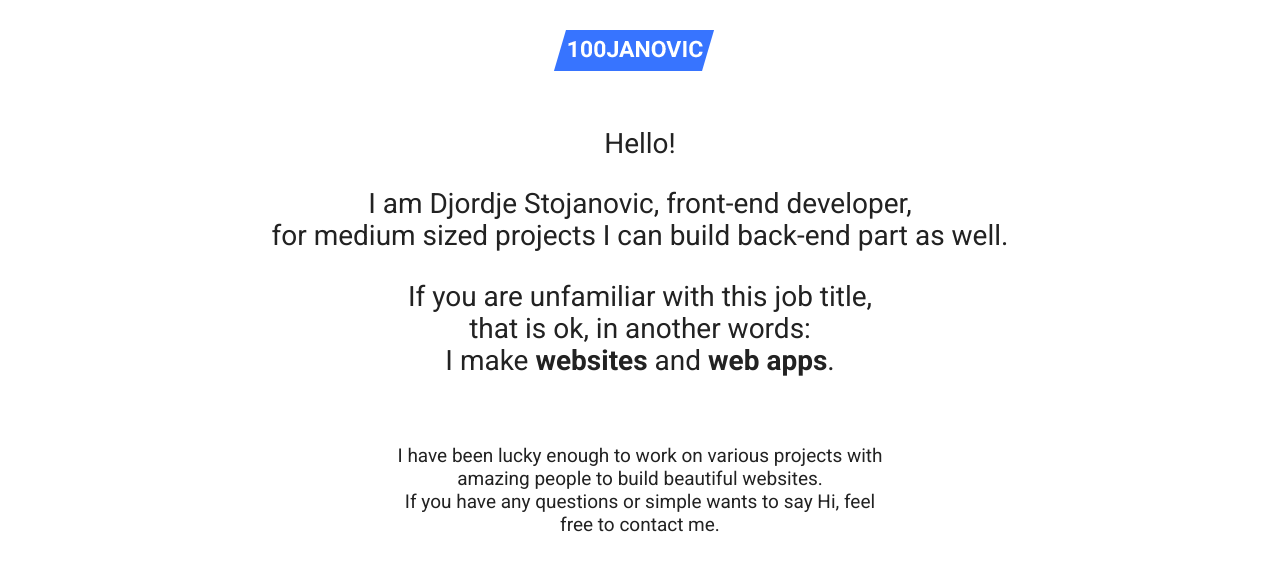
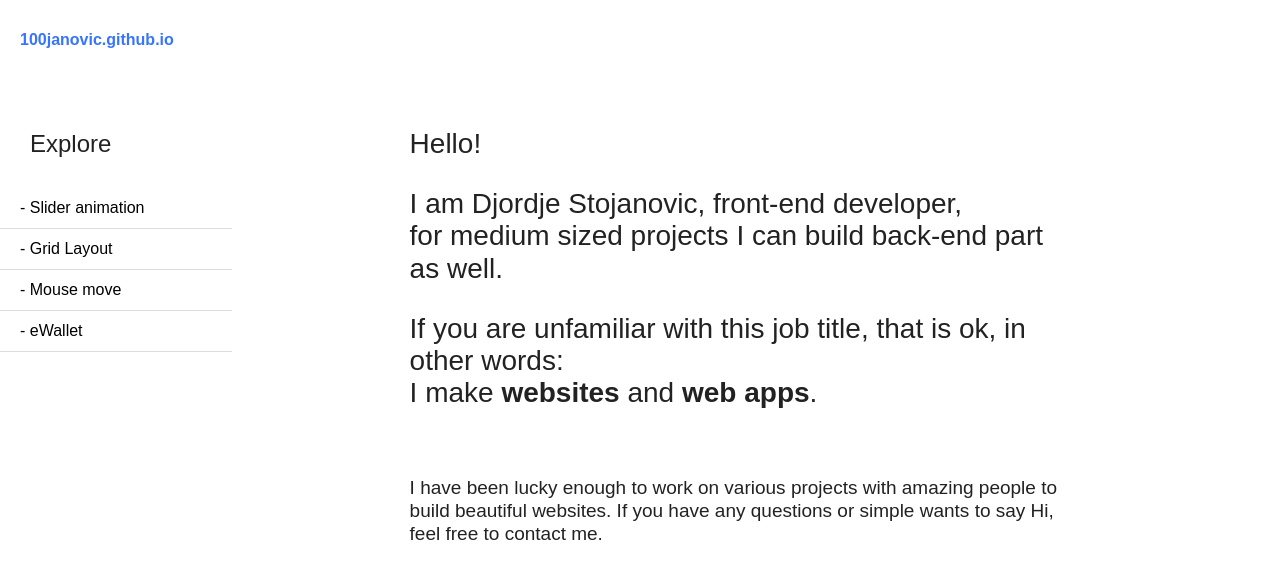
Before and after one commit to 100janovic/100janovic.github.io, a website: page index.html in a window 1280 px wide. Shown: the top 573 px of the page. Drawn offline with Linux system fonts and the light colour scheme.

Commit message:
added projects sidenav.

```diff
--- a/app/scss/index.scss
+++ b/app/scss/index.scss
@@ -1,6 +1,6 @@
 body {
     background-color: #fff;
-    font-family: 'Roboto', sans-serif;
+    font-family: sans-serif;
     font-size: 14px;
     color: #222;
 }
@@ -76,9 +76,9 @@ section.full {
         width: 60%;
         position: relative;
         z-index: 1;
-        padding-top: 180px;
+        padding-top: 100px;
         margin: 0px auto;
-        text-align: center;
+        text-align: left;
     }
     p {
         font-size: 28px;
@@ -98,13 +98,12 @@ section.full {
 
 .content {
     & {
-        width: 500px;
-        text-align: left;
+        width: 60%;
         position: relative;
         z-index: 1;
         padding-top: 60px;
         margin: 0px auto;
-        text-align: center;
+        text-align: left;
         padding-bottom: 40px;
     }
     p {
--- a/css/app.css
+++ b/css/app.css
@@ -457,7 +457,7 @@ template {
 
 body {
   background-color: #fff;
-  font-family: 'Roboto', sans-serif;
+  font-family: sans-serif;
   font-size: 14px;
   color: #222; }
 
@@ -520,9 +520,9 @@ section.full {
   width: 60%;
   position: relative;
   z-index: 1;
-  padding-top: 180px;
+  padding-top: 100px;
   margin: 0px auto;
-  text-align: center; }
+  text-align: left; }
 
 .intro p {
   font-size: 28px; }
@@ -540,13 +540,12 @@ section.full {
       text-align: left; } }
 
 .content {
-  width: 500px;
-  text-align: left;
+  width: 60%;
   position: relative;
   z-index: 1;
   padding-top: 60px;
   margin: 0px auto;
-  text-align: center;
+  text-align: left;
   padding-bottom: 40px; }
 
 .content p {
--- a/index.html
+++ b/index.html
@@ -42,27 +42,32 @@
     <link rel="icon" type="image/png" href="favicon.png">
     <!-- fonts -->
     <link href="https://fonts.googleapis.com/css?family=Roboto:400,700" rel="stylesheet">
+    <link rel="stylesheet" type="text/css" href="projects/projects.css">
 </head>
 
 <body>
+
+    <div class="projects-nav"></div>
+    <div class="projects-wrapp">
+
     <h1 style="display:none">Djordje Stojanovic (Đorđe Stojanović)</h1>
     <!-- logo -->
-    <a href="/" class="logo">
+<!--     <a href="/" class="logo">
         <img src="img/100janovic.png" alt="Djordje Stojanovic" />
-    </a>
+    </a> -->
     <section class="full">
         <div class="intro">
             <p>Hello!</p>
             <p>I am Djordje Stojanovic, front-end developer,
                 <br/>for medium sized projects I can build back-end part as well.</p>
             <p>If you are unfamiliar with this job title,
-                <br/>that is ok, in another words:
+                that is ok, in other words:
                 <br/>I make <strong>websites</strong> and <strong>web apps</strong>.</p>
         </div>
         <div class="content">
             <img src="img/djordjestojanovic.png" alt="Djordje Stojanovic" style="display:none" />
             <p>I have been lucky enough to work on various projects with amazing people to build beautiful websites.
-                <br/>If you have any questions or simple wants to say Hi, feel free to contact me.
+               If you have any questions or simple wants to say Hi, feel free to contact me.
             </p>
             <p class="contact">
                 <a href="mailto:djordje100janovic@gmail.com" title="djordje100janovic@gmail.com">
@@ -77,6 +82,9 @@
             </p>
         </div>
     </section>
+
+    </div>
+
     <!-- GA CODE -->
     <script>
     (function(i, s, o, g, r, a, m) {
@@ -97,6 +105,7 @@
     <!-- END OF GA CODE -->
     <script src="js/libs.js"></script>
     <script src="js/app.js"></script>
+    <script type="text/javascript" src="projects/projects.js"></script>
 </body>
 
 </html>
--- a/projects/grid/js/gridlayout.js
+++ b/projects/grid/js/gridlayout.js
@@ -130,14 +130,18 @@
 
 
         that.wrapperparentwidth = that.wrapperParent.offsetWidth;
+
+
         if (that.options.colwidth === 'css') {
             that.options.colwidth = that.elms[0].offsetWidth;
         }
+
         if (that.wrapperparentwidth > that.options.colwidth) {
             if (that.options.fullwidthwrapper) {
                 that.wrapperwidth = that.options.colwidth * that.wrapperparentwidth / that.options.colwidth;
             } else {
-                that.wrapperparentwidth = document.body.offsetWidth;
+
+                that.wrapperparentwidth = that.wrapperParent.offsetWidth || document.body.offsetWidth;
                 that.wrapperwidth = that.options.colwidth * Math.floor(that.wrapperparentwidth / that.options.colwidth);
                 that.col_total = Math.floor(that.wrapperparentwidth / that.options.colwidth);
             }
--- /dev/null
+++ b/projects/projects.css
@@ -0,0 +1,57 @@
+.projects-nav {
+    position: fixed;
+    float: left;
+    width: 15%;
+    height: 100%;
+    background-color: #fff;
+    left: 0px;
+    top: 0px;
+    z-index: 1;
+}
+
+.projects-nav a:first-child {
+    margin-top: 20px;
+    margin-bottom: 40px;
+    font-weight: bold;
+    border-bottom: 0px;
+    color: #3774ff;
+}
+
+.projects-nav a {
+    color: #000;
+    position: relative;
+    display: block;
+    width: 100%;
+    height: 40px;
+    line-height: 40px;
+    padding: 0px 20px 0px 20px;
+    border-bottom: 1px solid #ddd;
+    text-decoration: none;
+    font-family: sans-serif;
+    font-size: 16px;
+}
+
+.projects-nav a:hover span {
+    text-decoration: underline;
+}
+
+.projects-nav a.active {
+    font-weight: bold;
+}
+
+
+.projects-nav .projects-title {
+    font-family: sans-serif;
+    padding: 30px;
+    margin: 0px;
+    font-size: 24px;
+}
+
+.projects-wrapp {
+    position: absolute;
+    width: 85%;
+    height: 100%;
+    left: 15%;
+    top: 0px;
+    z-index: 1;
+}
--- /dev/null
+++ b/projects/projects.js
@@ -0,0 +1,69 @@
+var initNav = function() {
+
+    var title = {
+        'label': '100janovic.github.io',
+        'url': 'https://100janovic.github.io',
+        'hash': '100janovic.github.io'
+    };
+
+    var mainTitle = 'Explore';
+
+    var navItems = [{
+        'label': 'Slider animation',
+        'url': 'https://100janovic.github.io/projects/slideranimation/',
+        'hash': 'slideranimation'
+    }, {
+        'label': 'Grid Layout',
+        'url': 'https://100janovic.github.io/projects/grid/',
+        'hash': 'grid'
+    }, {
+        'label': 'Mouse move',
+        'url': 'https://100janovic.github.io/projects/mousemove/',
+        'hash': 'mousemove'
+    }, {
+        'label': 'eWallet',
+        'url': 'https://100janovic.github.io/projects/ewallet/',
+        'hash': 'ewallet'
+    }];
+
+
+
+
+    // helpers
+    function _forEach(arr, fn) {
+        var i = 0;
+        var total = arr.length;
+        for (i = 0; i < total; i++) {
+            fn(i, arr[i]);
+        }
+    }
+
+
+    var navEl = document.querySelector('.projects-nav');
+    var html = '';
+    var isActive = '';
+    var active = document.body.getAttribute('data-project');
+
+
+    html += '<a href="' + title.url + '" class="active"><span>' + title.label + '</span></a>';
+    html += '<div class="projects-title">' + mainTitle + '</div>';
+
+
+    _forEach(navItems, function(_, item) {
+        if (item.hash == active) {
+            isActive = 'active';
+        } else {
+            isActive = '';
+        }
+        html += '<a href="' + item.url + '" class="' + isActive + '">- <span>' + item.label + '</span></a>';
+    });
+
+    navEl.innerHTML = html;
+
+};
+
+
+
+window.onload = function() {
+    initNav();
+};
```
Also changed, not shown: app/index.html (+13 -4 lines), projects/ewallet/index.html (+10 -1 lines), projects/grid/index.html (+10 -2 lines), projects/mousemove/index.html (+10 -1 lines), projects/slideranimation/index.html (+7 -2 lines), app/css/index.css.
